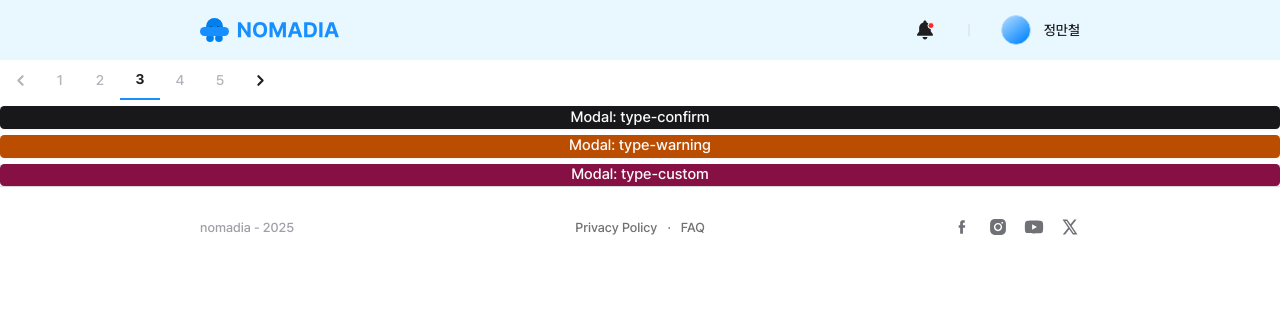
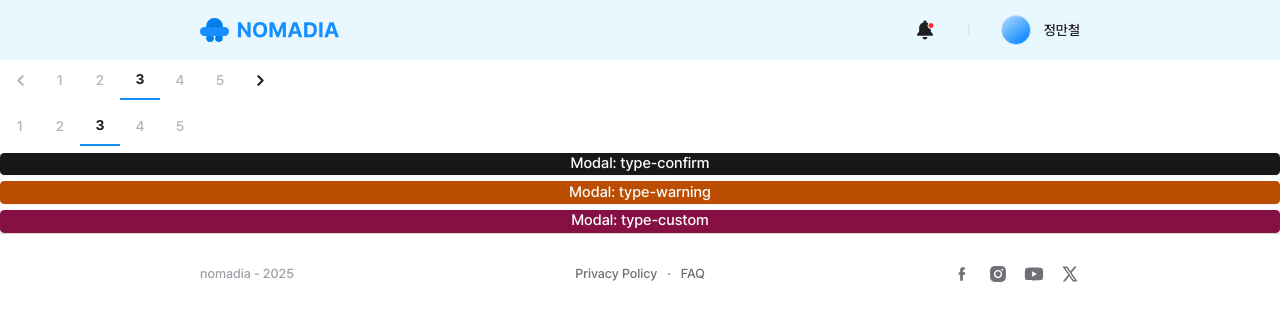
Before and after one commit to codeit-team6/nomadia, a Next.js app: page /test-modal in a window 1280 px wide. Shown: the top 320 px of the page. Built offline with nearby package versions, Linux system fonts and the light colour scheme.

Commit message:
✨ feat:  페이지네이션: 5개 이하는  <,> 버튼 안 보이게 함

```diff
--- a/src/app/(test)/test-modal/page.tsx
+++ b/src/app/(test)/test-modal/page.tsx
@@ -16,6 +16,8 @@ export default function Page() {
   return (
     <div className="flex flex-col gap-2.5">
       <Pagination totalPages={33} currentPage={page} setPage={setPage} />
+      <Pagination totalPages={5} currentPage={page} setPage={setPage} />
+
       <Button
         className="text-2xl"
         onClick={() => {
--- a/src/app/(test)/test-scroll/page.tsx
+++ b/src/app/(test)/test-scroll/page.tsx
@@ -5,8 +5,6 @@ import { useRef } from 'react';
 import { getApi } from '@/app/(test)/test-scroll/getApi';
 import { useItemInfiniteQuery } from '@/shared/libs/hooks/infiniteScroll/useInfiniteQuery';
 import { useInfiniteScroll } from '@/shared/libs/hooks/infiniteScroll/useInfiniteScroll';
-
-// 할일 : 페이지네이션: 5개 이하는  <,> 버튼 안보이게 해야겠다.
 
 export default function Page() {
   // ✅ 무한 데이터 호출 함수 사용법(useInfiniteQuery 호출)
--- a/src/shared/components/pagination/pagination.tsx
+++ b/src/shared/components/pagination/pagination.tsx
@@ -59,9 +59,11 @@ const Pagination = ({ totalPages, currentPage, setPage }: PaginationProps) => {
 
   const leftDisable = currentPage <= PAGE_GROUP_SIZE;
   const rightDisable = pageGroupNum * PAGE_GROUP_SIZE >= totalPages;
+  const showButton = totalPages <= PAGE_GROUP_SIZE;
 
   return (
     <div className="flex">
+      {!showButton && (
         <button
           onClick={() => {
             setPage((pageGroupNum - 1) * PAGE_GROUP_SIZE);
@@ -76,6 +78,7 @@ const Pagination = ({ totalPages, currentPage, setPage }: PaginationProps) => {
             color={leftDisable ? '#B3B4BC' : '#1F1F22'}
           />
         </button>
+      )}
 
       {pageRange.map((page) => (
         <button
@@ -92,7 +95,7 @@ const Pagination = ({ totalPages, currentPage, setPage }: PaginationProps) => {
           {page}
         </button>
       ))}
-
+      {!showButton && (
         <button
           onClick={() => {
             setPage(pageGroupNum * PAGE_GROUP_SIZE + 1);
@@ -107,6 +110,7 @@ const Pagination = ({ totalPages, currentPage, setPage }: PaginationProps) => {
             color={rightDisable ? '#B3B4BC' : '#1F1F22'}
           />
         </button>
+      )}
     </div>
   );
 };
```
Lines whose indentation alone changed are shown as unchanged.
